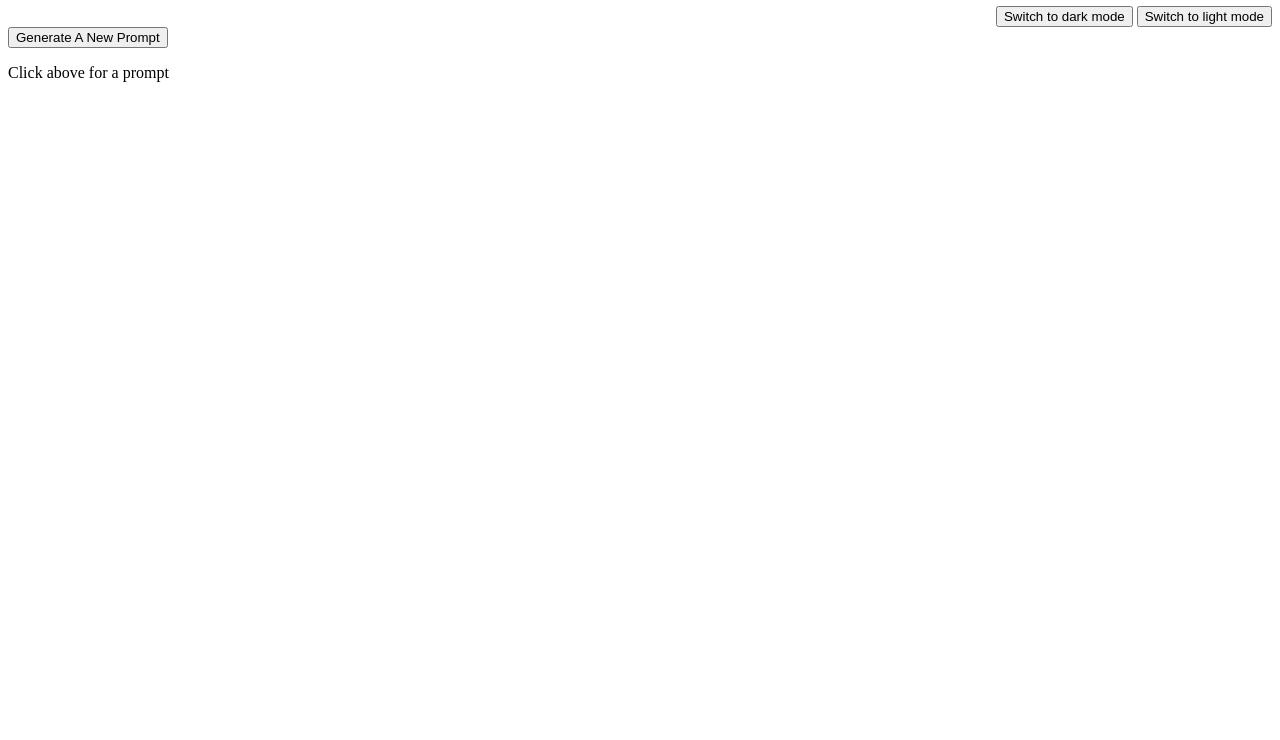
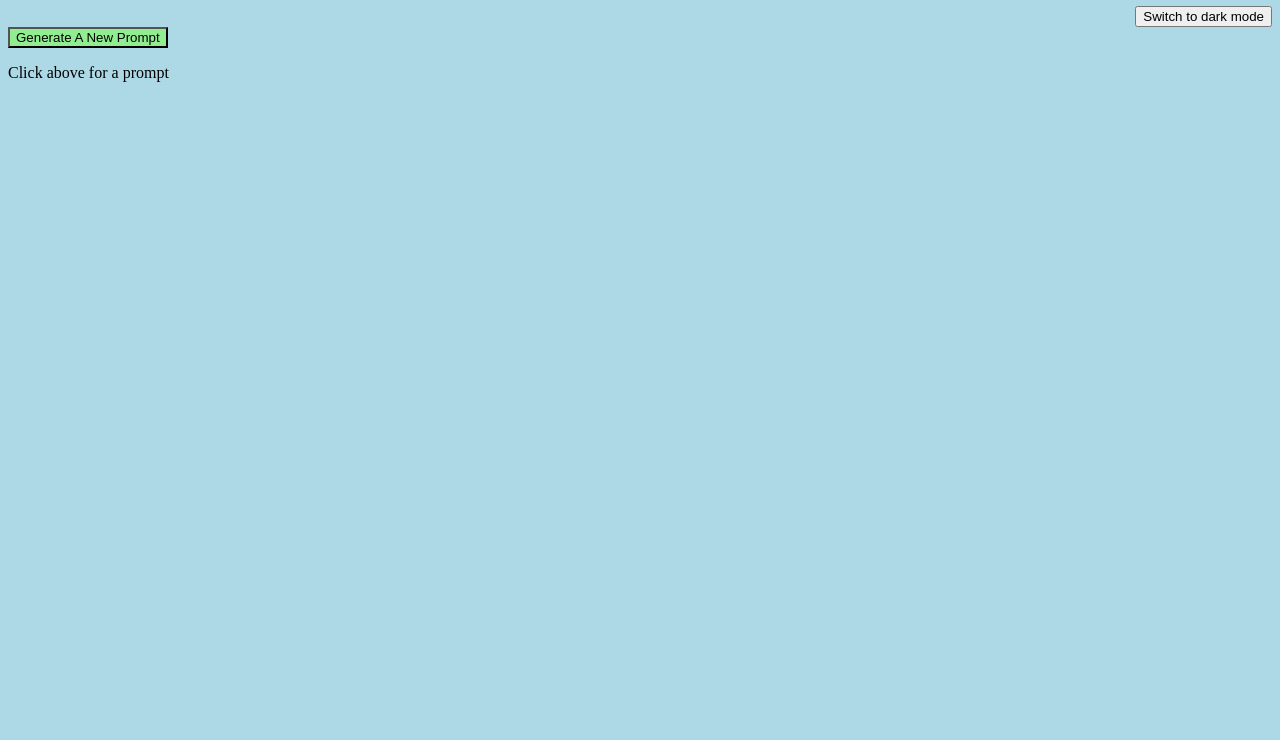
Before and after one commit to eccovill/web, a plain HTML site: page index.html in a window 1280 px wide. Shown: the part 60-800 px from the top of the page. Drawn offline with Linux system fonts and the light colour scheme.

Commit message:
Update index.html

```diff
--- a/index.html
+++ b/index.html
@@ -1,6 +1,6 @@
 <html>
   <head>
-    <link rel="stylesheet" type="css" href="styles.css" media=”screen”>
+    <link rel="stylesheet" type="text/css" href="styles.css">
   </head>
   <header>
     <h1 id="head" class="light-head">
```
